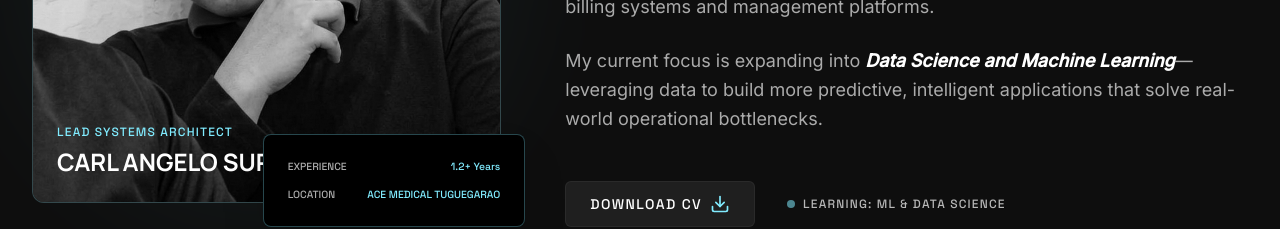
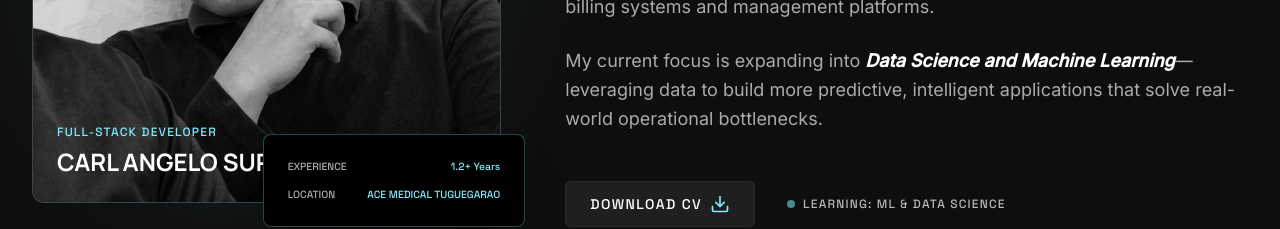
Before and after one commit to kupxzu/carlkupxzu-portfolio, a React app: page / in a window 1280 px wide. Shown: the part 2960-3189 px from the top of the page. Built offline with nearby package versions, Linux system fonts and the light colour scheme; the HTML template or start-up script is replaced by a standard one.

Commit message:
Update role title and footer branding

```diff
--- a/src/App.tsx
+++ b/src/App.tsx
@@ -395,7 +395,7 @@ const About = () => {
                 referrerPolicy="no-referrer"
               />
               <div className="absolute bottom-0 left-0 w-full p-6 bg-gradient-to-t from-background to-transparent">
-                <span className="font-label text-primary text-xs tracking-widest uppercase">Lead Systems Architect</span>
+                <span className="font-label text-primary text-xs tracking-widest uppercase">FULL-STACK DEVELOPER</span>
                 <h2 className="font-headline text-2xl font-bold mt-1">CARL ANGELO SUPAN</h2>
               </div>
             </div>
@@ -715,7 +715,7 @@ const Footer = () => {
     <footer className="bg-[#0e0e0e] w-full py-16 px-8 border-t border-primary/5">
       <div className="max-w-7xl mx-auto flex flex-col md:flex-row justify-between items-center gap-8">
         <div>
-          <div className="text-2xl font-bold text-white font-headline mb-2">KUPXZU</div>
+          <div className="text-2xl font-bold text-white font-headline mb-2">KUPXZU THE CHICKEN PENGUIN -.-</div>
           <p className="font-label text-[0.75rem] uppercase tracking-widest text-on-surface-variant">© 2026 KUPXZU. ALL RIGHTS RESERVED.</p>
         </div>
         <div className="flex space-x-8 font-label text-[0.75rem] uppercase tracking-widest">
```
